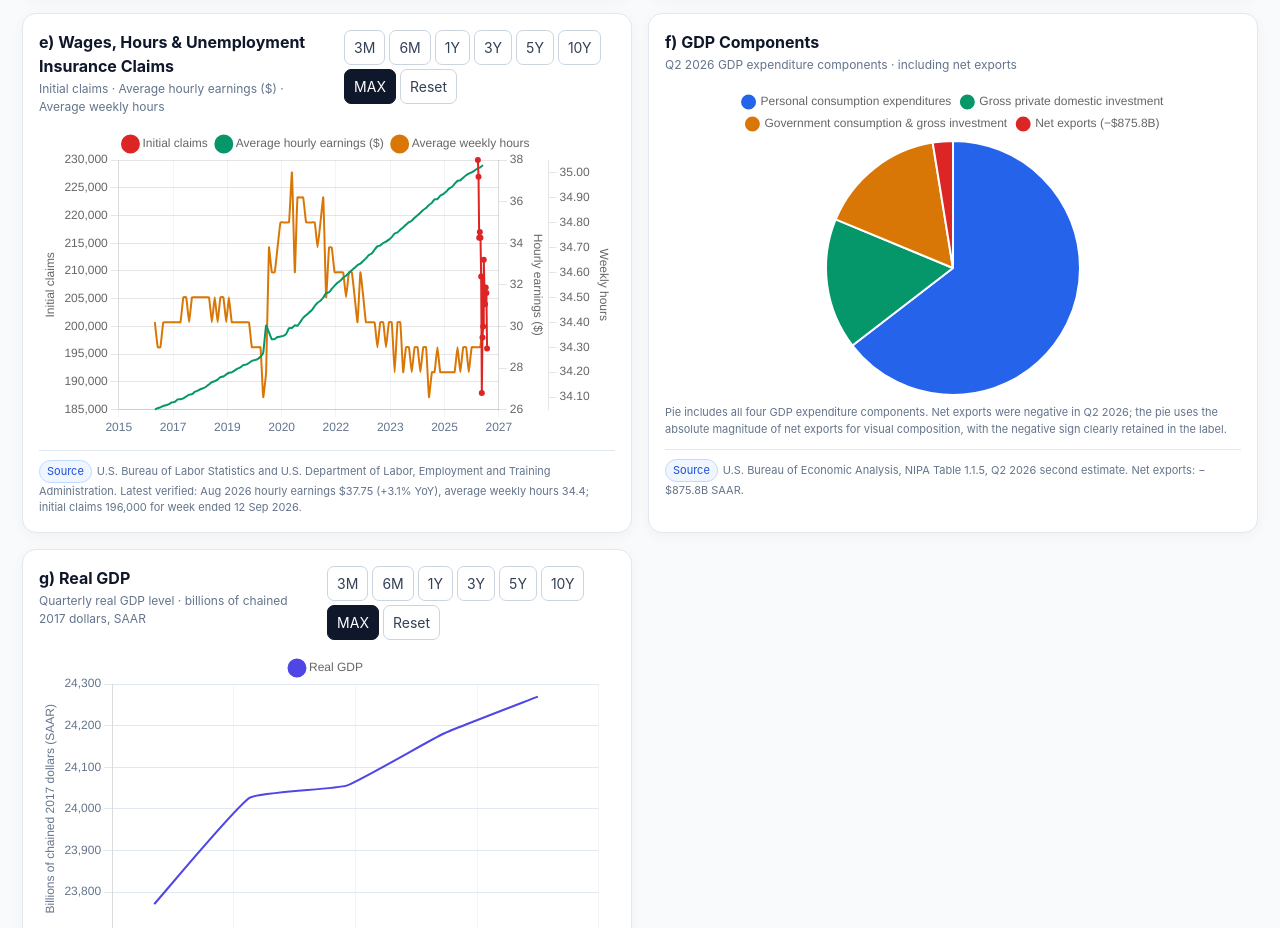
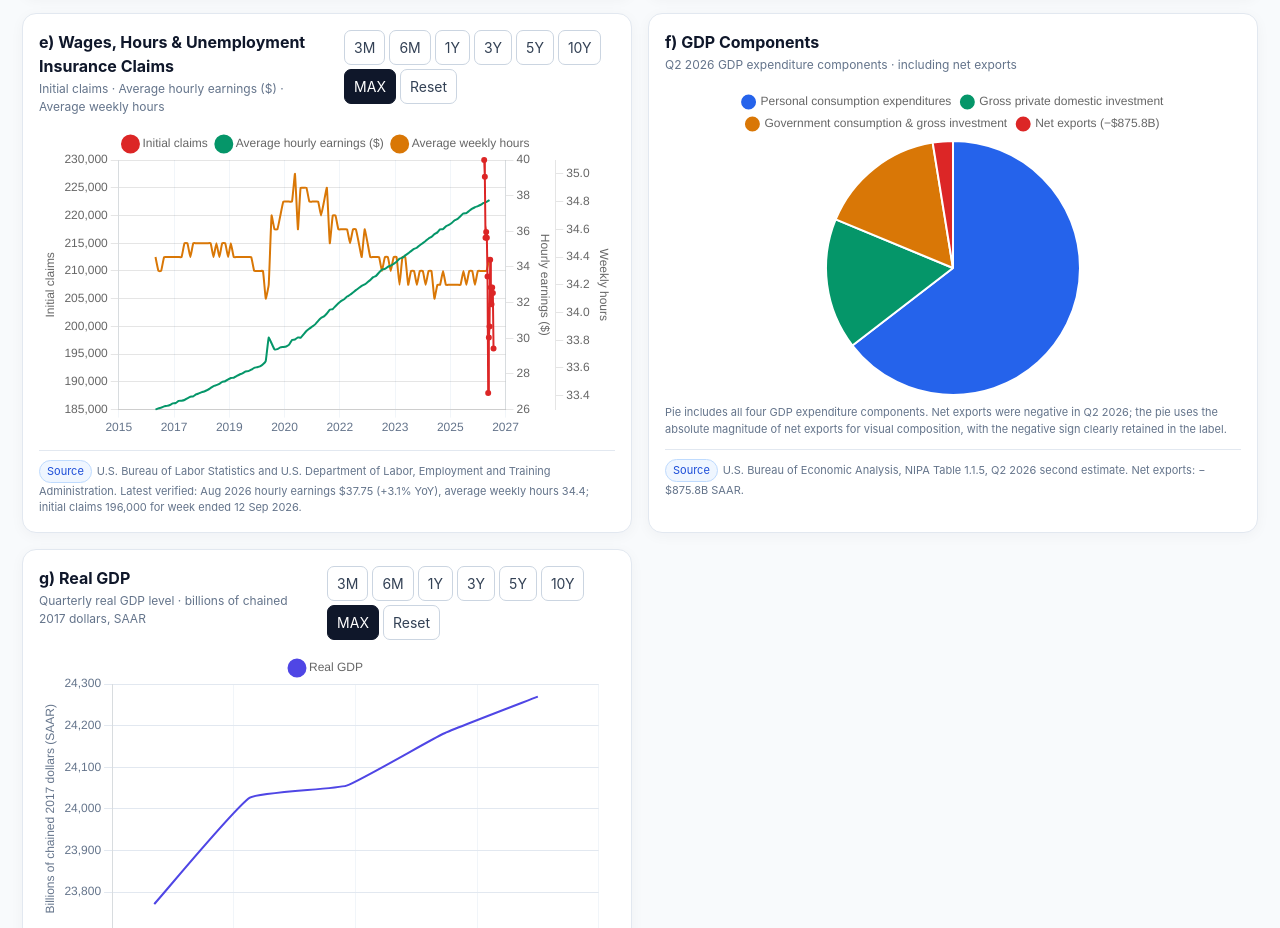
Before and after one commit to allenso0818-lab/central-bank-dashboard, a website: page profiles/federal-reserve.html in a window 1280 px wide. Shown: the part 1445-2373 px from the top of the page. Drawn offline with nearby package versions, Linux system fonts and the light colour scheme; some packages are replaced by stand-ins of ours; a script that the page names is missing.

Commit message:
Correct claims chart units and axis labels

```diff
--- a/profiles/federal-reserve.html
+++ b/profiles/federal-reserve.html
@@ -42,11 +42,11 @@ function build(){
    {label:'Initial claims',data:claims,borderColor:C.red,backgroundColor:C.red,borderWidth:2,pointRadius:2,yAxisID:'y'},
    line('CES0500000003','Average hourly earnings ($)',C.green,'y1'),
    line('AWHAETP','Average weekly hours',C.amber,'y2')
- ],'Initial claims (000s)',{scales:{
+ ],'Initial claims',{scales:{
    x:baseOpts('').scales.x,
-   y:{position:'left',title:{display:true,text:'Initial claims'}},
-   y1:{position:'right',grid:{drawOnChartArea:false},title:{display:true,text:'Hourly earnings ($)'}},
-   y2:{position:'right',offset:true,grid:{drawOnChartArea:false},title:{display:true,text:'Weekly hours'}}
+   y:{position:'left',title:{display:true,text:'Initial claims'},ticks:{callback:v=>Number(v).toLocaleString()}},
+   y1:{position:'right',grid:{drawOnChartArea:false},title:{display:true,text:'Hourly earnings ($)'},suggestedMin:35,suggestedMax:39},
+   y2:{position:'right',offset:true,grid:{drawOnChartArea:false},title:{display:true,text:'Weekly hours'},suggestedMin:33.5,suggestedMax:35}
  }});
  charts.f=new Chart(document.getElementById('ch-f'),{
   type:'pie',
```
